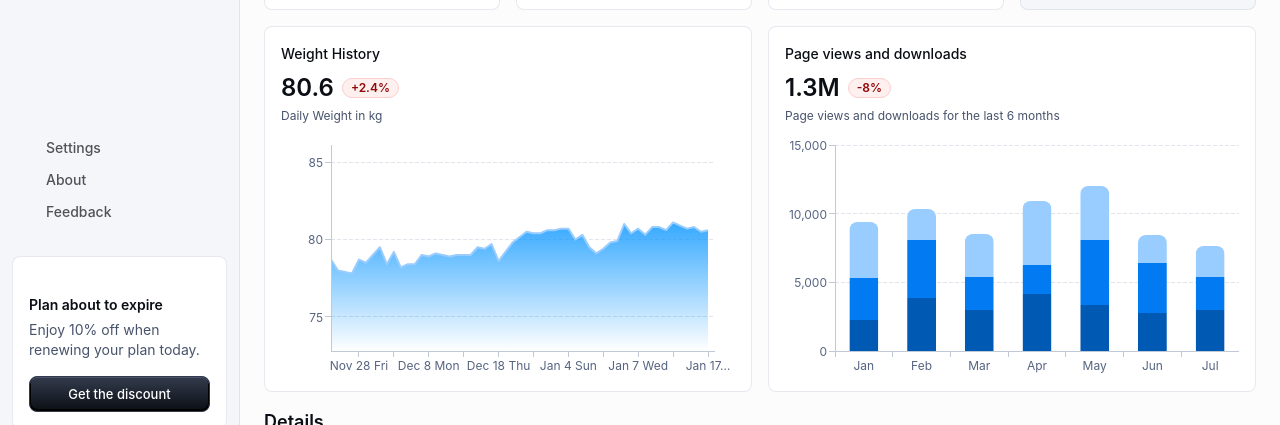
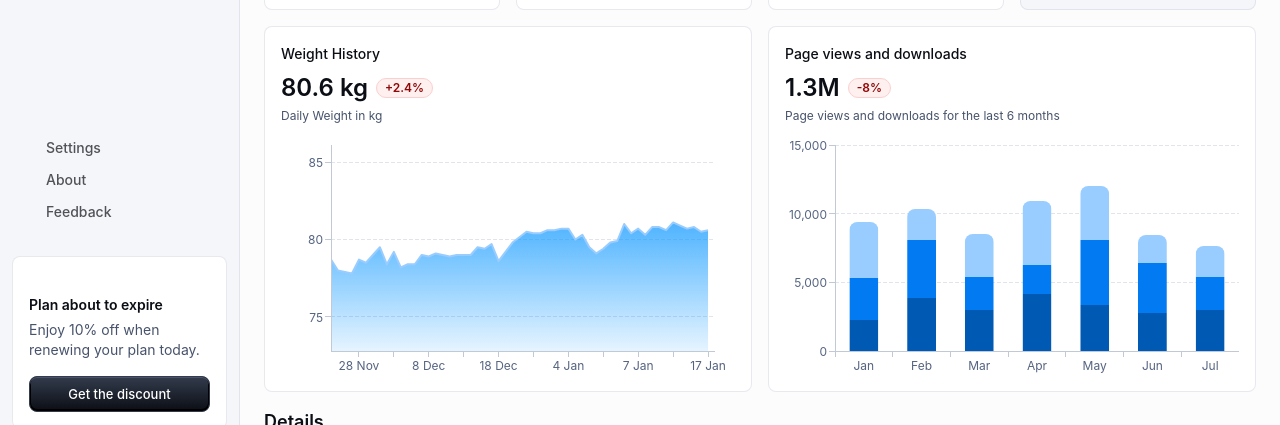
Before and after one commit to BelaGereon/fitness-dashboard, a React (Vite) app: page / in a window 1280 px wide. Shown: the part 288-713 px from the top of the page. Built offline with nearby package versions, Linux system fonts and the light colour scheme; some icons are missing.

Commit message:
:art: adjust opacity gradient and data presentation labels

```diff
--- a/src/dashboard/components/WeightHistoryChart.tsx
+++ b/src/dashboard/components/WeightHistoryChart.tsx
@@ -20,16 +20,6 @@ const dayOffsets: Record<WeekDayKey, number> = {
   sun: 6,
 };
 
-const dayLabels: Record<WeekDayKey, string> = {
-  mon: "Mon",
-  tue: "Tue",
-  wed: "Wed",
-  thu: "Thu",
-  fri: "Fri",
-  sat: "Sat",
-  sun: "Sun",
-};
-
 function getWeightSeries(weeks: FitnessWeek[]) {
   const labels: string[] = [];
   const weights: Array<number | null> = [];
@@ -43,11 +33,11 @@ function getWeightSeries(weeks: FitnessWeek[]) {
       }
       const dayDate = new Date(weekStart);
       dayDate.setDate(dayDate.getDate() + dayOffsets[dayKey]);
-      const dateLabel = dayDate.toLocaleDateString("en-US", {
+      const dateLabel = dayDate.toLocaleDateString("en-DE", {
         month: "short",
         day: "numeric",
       });
-      labels.push(`${dateLabel} ${dayLabels[dayKey]}`);
+      labels.push(`${dateLabel}`);
       weights.push(typeof day.weightKg === "number" ? day.weightKg : null);
     });
   });
@@ -102,7 +92,7 @@ export default function WeightHistoryChart({ weeks }: WeightHistoryChartProps) {
             }}
           >
             <Typography variant="h4" component="p">
-              {latestWeight !== null ? latestWeight.toFixed(1) : "--"}
+              {latestWeight !== null ? latestWeight.toFixed(1) + " kg" : "--"}
             </Typography>
             {changePercent !== null && (
               <Chip
@@ -161,12 +151,12 @@ export default function WeightHistoryChart({ weeks }: WeightHistoryChartProps) {
           <linearGradient id="weight" x1="0%" y1="100%" x2="0%" y2="0%">
             <stop
               offset="0%"
-              stopOpacity={0}
+              stopOpacity={0.1}
               stopColor={theme.palette.primary.main}
             />
             <stop
               offset="100%"
-              stopOpacity={0.8}
+              stopOpacity={0.7}
               stopColor={theme.palette.primary.main}
             />
           </linearGradient>
```
